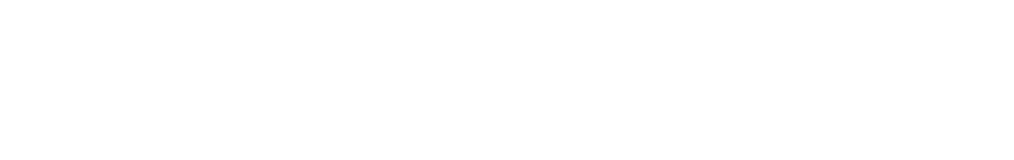
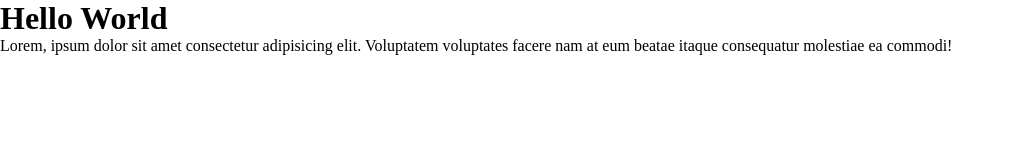
Before and after one commit to ajay-bishnoi/demo-practice, a plain HTML site: page index.html in a window 1280 px wide. Shown: the whole page, without its empty margins (0-1014 px from the left). Drawn offline with Linux system fonts and the light colour scheme.

Commit message:
create heading & paragraph in html file

```diff
--- a/index.html
+++ b/index.html
@@ -7,7 +7,8 @@
     <link rel="stylesheet" href="./assets/css/style.css">
 </head>
 <body>
-
+    <h1>Hello World</h1>
+    <p>Lorem, ipsum dolor sit amet consectetur adipisicing elit. Voluptatem voluptates facere nam at eum beatae itaque consequatur molestiae ea commodi!</p>
     <script src="./assets/js/app.js"></script>
 </body>
 </html>
```
